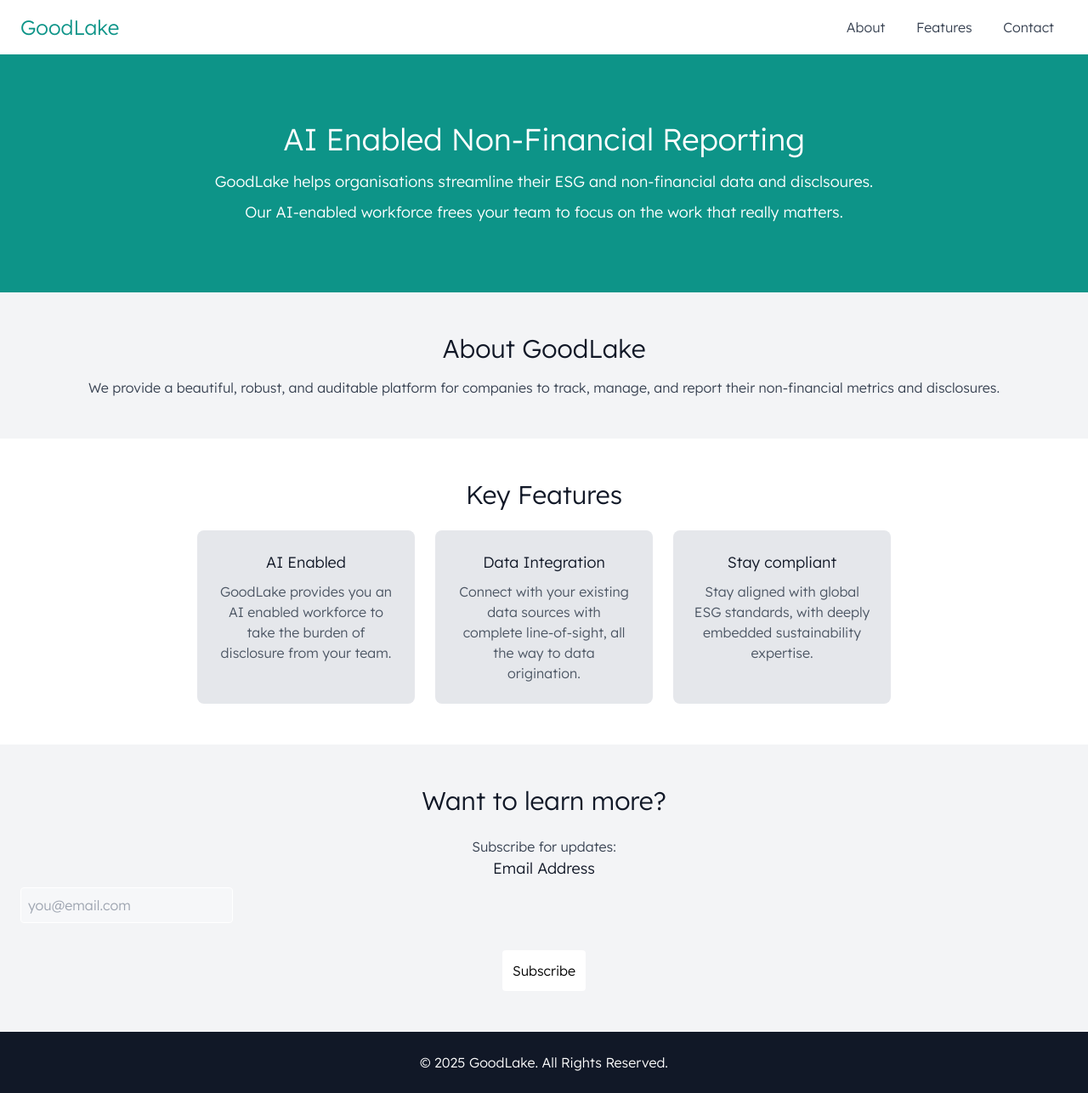
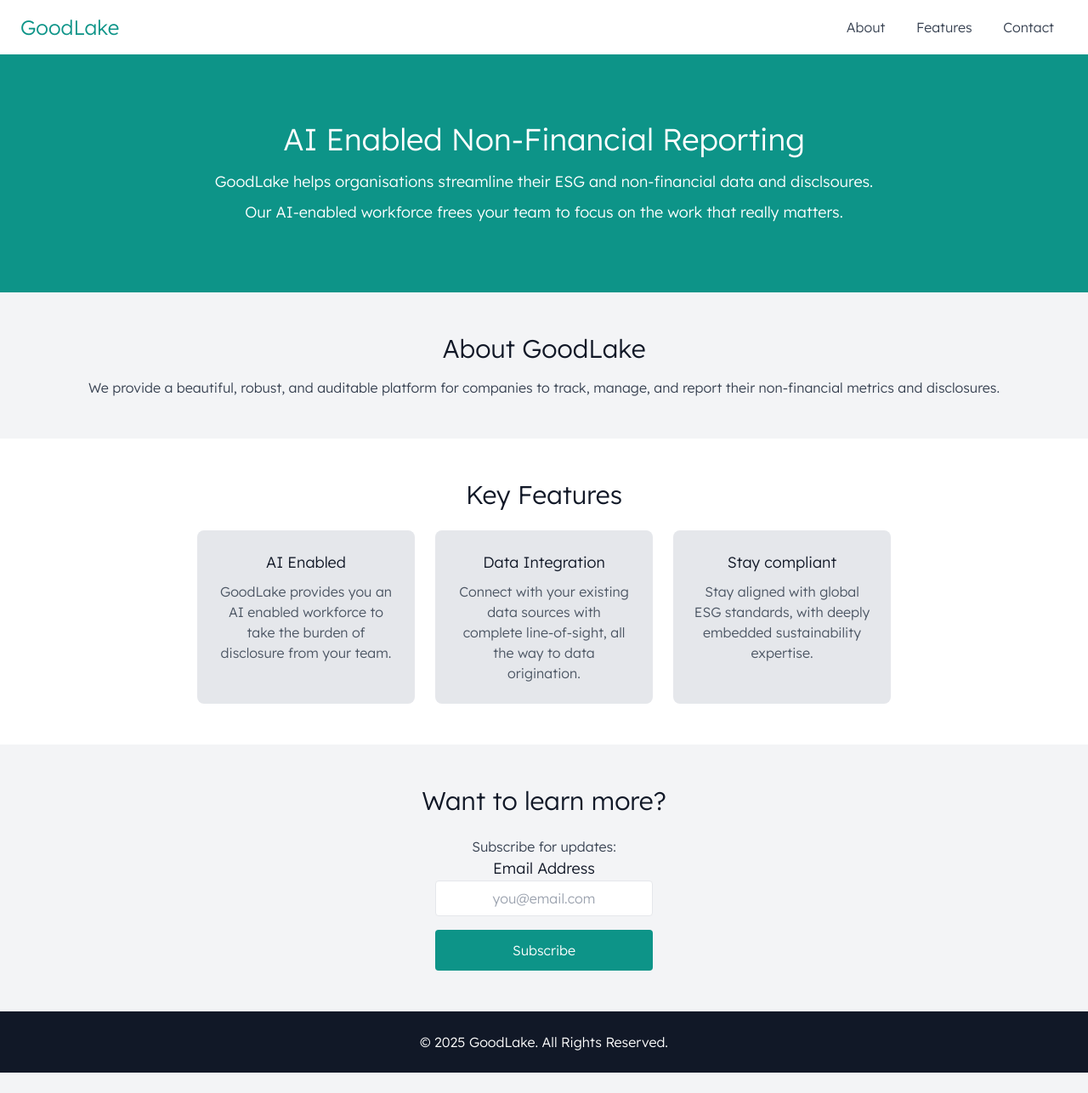
Before and after one commit to git-wayfa/goodlake.io, a Jekyll site: the page built from index.md, in a window 1280 px wide. Shown: the whole page at 85% size. Built offline with Jekyll 4.4.1, drawn with Linux system fonts in a browser that asks for light colours; nearby versions of some CDN libraries; comment, search, counter and statistics services are not loaded; after the commit the page ends 1262 px from its top, so only the background shows below that.

Commit message:
Update index.md again

```diff
--- a/index.md
+++ b/index.md
@@ -4,27 +4,18 @@ title: "GoodLake"
 ---
 
 <div id="mc_embed_shell" style="text-align: center;" class="">
-<div id="" class="lexend">
-  <form action="https://goodlake.us10.list-manage.com/subscribe/post?u=1baf868f81653e999b02df594&amp;id=274a943fe0&amp;f_id=0064fbe3f0" method="post" id="mc-embedded-subscribe-form" name="mc-embedded-subscribe-form" class="validate" target="_blank">
+<div class="flex justify-center">
+  <form action="https://goodlake.us10.list-manage.com/subscribe/post?u=1baf868f81653e999b02df594&amp;id=274a943fe0&amp;f_id=0064fbe3f0" method="post" id="mc-embedded-subscribe-form" name="mc-embedded-subscribe-form" class="validate text-center" target="_blank">
     <div id="mc_embed_signup_scroll">
-      <div class="mb-8">
-        <label for="mce-EMAIL" class="block mb-2 text-lg">Email Address</label>
-        <input style="width: 250px;" type="email" name="EMAIL" placeholder="you@email.com" class="block required email bg-white bg-opacity-25 p-2 rounded border border-white" id="mce-EMAIL" required="" value="">
+      <div class="mb-4">
+        <label for="mce-EMAIL" class="block text-lg">Email Address</label>
+        <input type="email" name="EMAIL" placeholder="you@email.com" class="block w-64 p-2 border rounded text-center" id="mce-EMAIL" required />
       </div>
-      <div hidden=""><input type="hidden" name="tags" value="7060932"></div>
-      <div id="mce-responses" class="">
-          <div class="response" id="mce-error-response" class="mb-8" style="display: none;"></div>
-          <div class="response" id="mce-success-response" class="mb-8" style="display: none;"></div>
-      </div>
-      <div aria-hidden="true" style="position: absolute; left: -5000px;">
-        <input type="text" name="b_881f93557f333d7ba36cd796a_874552f13b" tabindex="-1" value="">
-      </div>
-      <div class="optionalParent">
-        <div class="clear foot">
-          <input type="submit" name="subscribe" id="mc-embedded-subscribe" class="text-black bg-white rounded p-3 cursor-pointer" value="Subscribe" style="margin:0;">
-        </div>
+      <div class="clear foot">
+        <input type="submit" name="subscribe" id="mc-embedded-subscribe" class="bg-teal-600 text-white rounded p-3 cursor-pointer w-64" value="Subscribe" />
       </div>
     </div>
   </form>
 </div>
+
 <script type="text/javascript" src="//s3.amazonaws.com/downloads.mailchimp.com/js/mc-validate.js"></script><script type="text/javascript">(function($) {window.fnames = new Array(); window.ftypes = new Array();fnames[0]='EMAIL';ftypes[0]='email';fnames[1]='FNAME';ftypes[1]='text';fnames[2]='LNAME';ftypes[2]='text';fnames[3]='ADDRESS';ftypes[3]='address';fnames[4]='PHONE';ftypes[4]='phone';fnames[5]='BIRTHDAY';ftypes[5]='birthday';fnames[6]='COMPANY';ftypes[6]='text';}(jQuery));var $mcj = jQuery.noConflict(true);</script></div>
```
